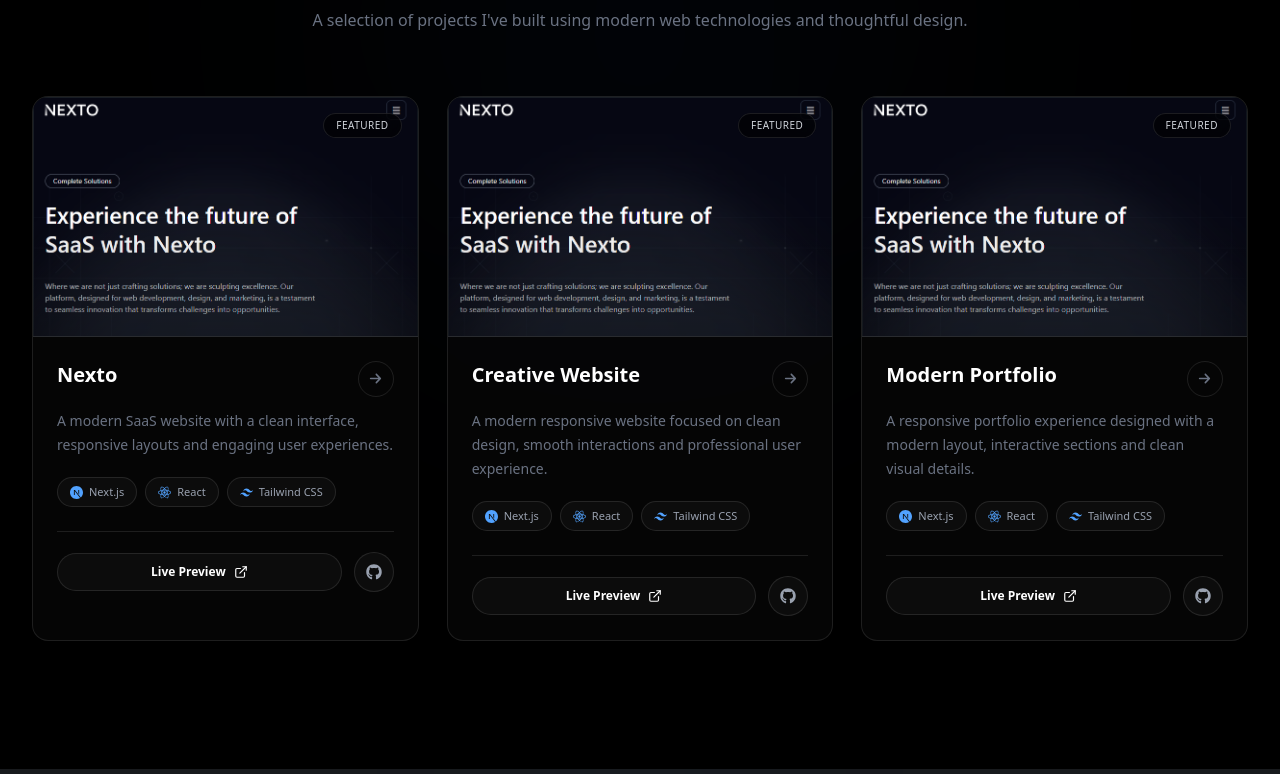
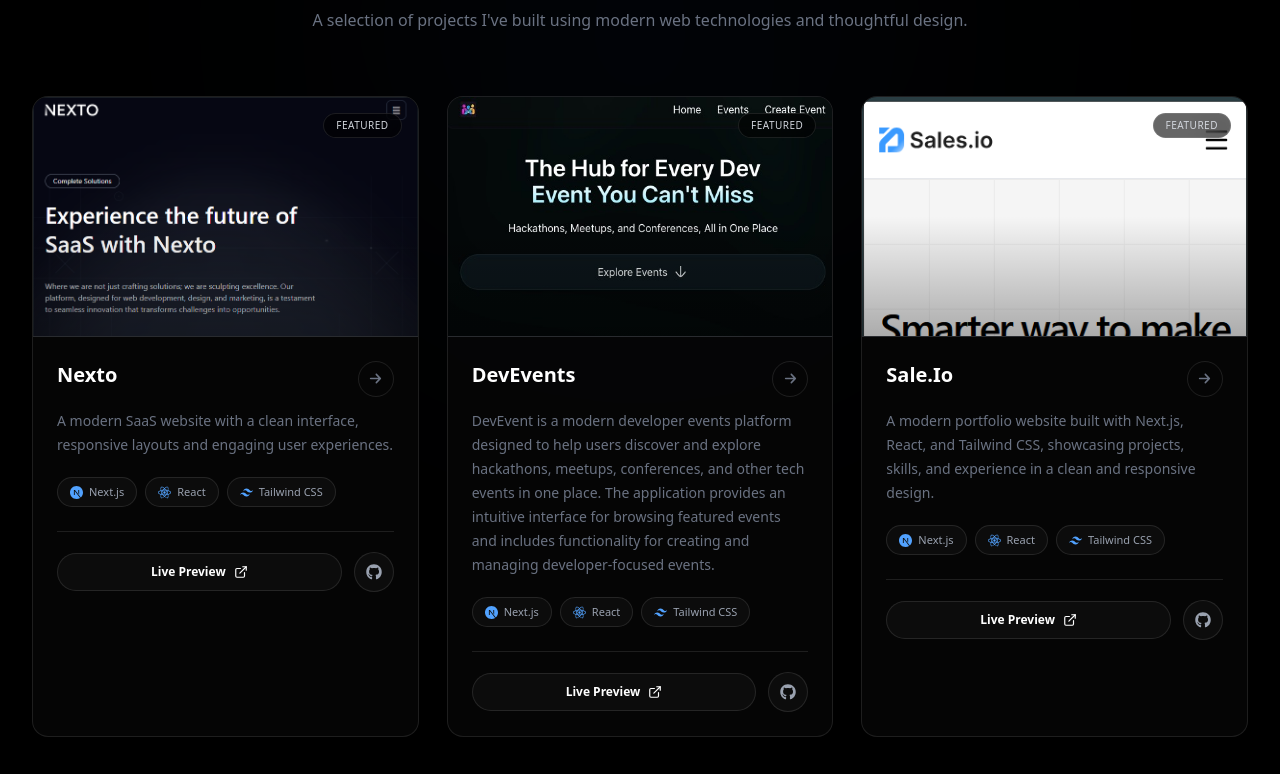
Before and after one commit to Syed-husnain-shah/Husnain-portfolio, a Next.js app: page / in a window 1280 px wide. Shown: the part 3466-4240 px from the top of the page. Built offline with nearby package versions, Linux system fonts and the light colour scheme.

Commit message:
Add DevEvents and Sales.io projects

```diff
--- a/src/app/components/ProjectsSection.tsx
+++ b/src/app/components/ProjectsSection.tsx
@@ -21,30 +21,30 @@
         live: "https://nexto-lvug.vercel.app/",
     },
     {
-        title: "Creative Website",
+        title: "DevEvents",
         description:
-            "A modern responsive website focused on clean design, smooth interactions and professional user experience.",
-        image: "/images/nexto-responsive.png",
+            "DevEvent is a modern developer events platform designed to help users discover and explore hackathons, meetups, conferences, and other tech events in one place. The application provides an intuitive interface for browsing featured events and includes functionality for creating and managing developer-focused events.",
+        image: "/images/devEvents.jpeg",
         technologies: [
             { name: "Next.js", icon: SiNextdotjs },
             { name: "React", icon: SiReact },
             { name: "Tailwind CSS", icon: SiTailwindcss },
         ],
         github: "#",
-        live: "#",
+        live: "https://devevents-beryl.vercel.app/",
     },
     {
-        title: "Modern Portfolio",
+        title: "Sale.Io",
         description:
-            "A responsive portfolio experience designed with a modern layout, interactive sections and clean visual details.",
-        image: "/images/nexto-responsive.png",
+            "A modern portfolio website built with Next.js, React, and Tailwind CSS, showcasing projects, skills, and experience in a clean and responsive design.",
+        image: "/images/saleIo.png",
         technologies: [
             { name: "Next.js", icon: SiNextdotjs },
             { name: "React", icon: SiReact },
             { name: "Tailwind CSS", icon: SiTailwindcss },
         ],
         github: "#",
-        live: "#",
+        live: "https://saleio-sigma.vercel.app/",
     },
 ];
 
```
Also changed, not shown: public/images/devEvents.jpeg (added), public/images/saleIo.png (added).
